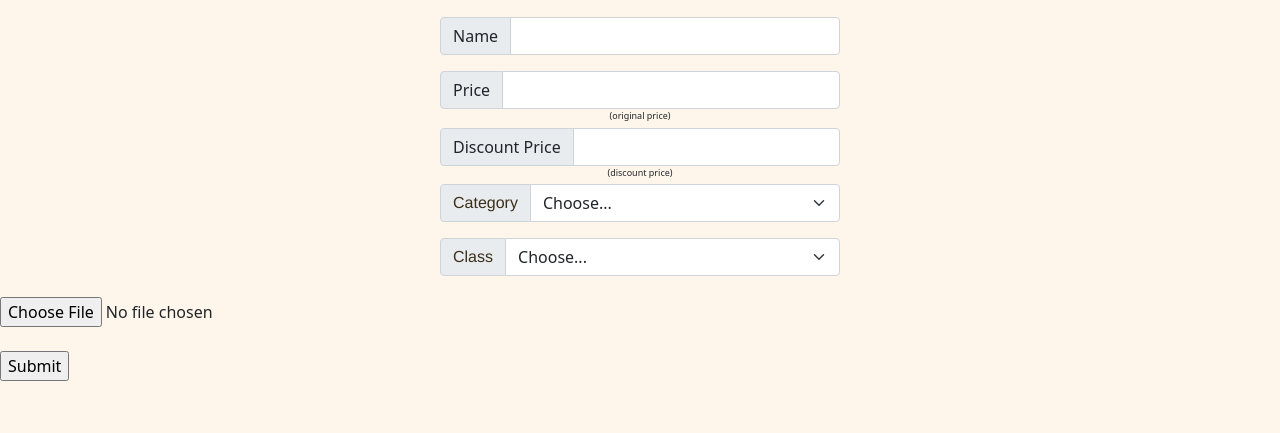
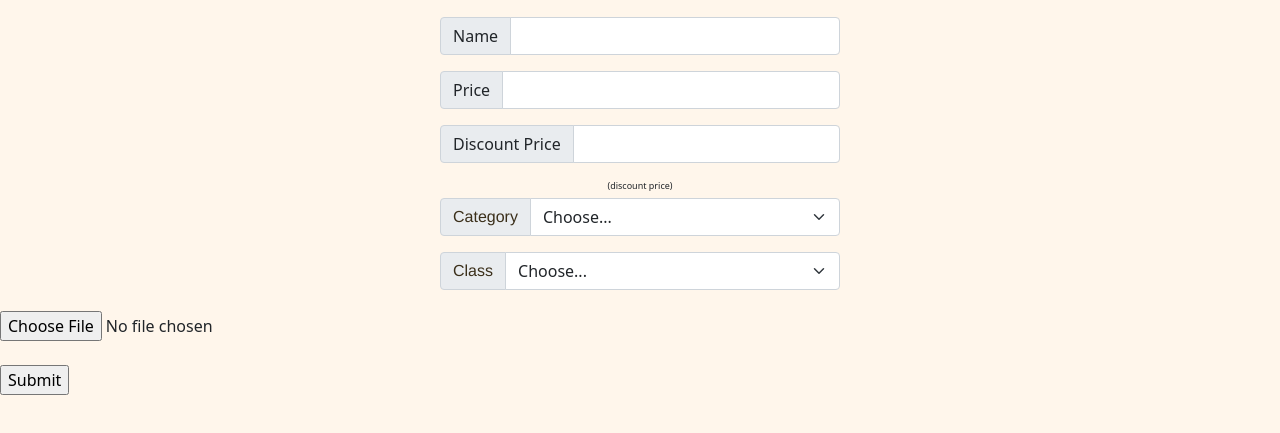
Before and after one commit to danielwija/lativClothes, a plain HTML site: page front/admin2.html in a window 1280 px wide. Shown: the part 175-608 px from the top of the page. Drawn offline with nearby package versions, Linux system fonts and the light colour scheme.

Commit message:
clean: clean up unnecessary remind message

```diff
--- a/front/admin2.css
+++ b/front/admin2.css
@@ -57,7 +57,7 @@ label{
     margin: 0 auto;
 }
 
-#inputDiv_discountPrice, #inputDiv_price {
+#inputDiv_discountPrice,{
     margin-bottom:0 !important;
 }
 #remindMessage{
--- a/front/admin2.html
+++ b/front/admin2.html
@@ -27,14 +27,10 @@
                     <input id="input_name" type="text" class="form-control" aria-label="Sizing example input"
                         aria-describedby="inputGroup-sizing-default">
                 </div>
-
-                <div>
-                    <div id="inputDiv_price" class="inputDiv input-group mb-3" style="width: 25em">
-                        <span class="input-group-text" id="inputGroup-sizing-default">Price</span>
-                        <input id="input_price" type="text" class="form-control" aria-label="Sizing example input"
-                            aria-describedby="inputGroup-sizing-default">
-                    </div>
-                    <p id="remindMessage">(original price)</p>
+                <div id="inputDiv_price" class="inputDiv input-group mb-3" style="width: 25em">
+                    <span class="input-group-text" id="inputGroup-sizing-default">Price</span>
+                    <input id="input_price" type="text" class="form-control" aria-label="Sizing example input"
+                        aria-describedby="inputGroup-sizing-default">
                 </div>
 
                 <div>
```
